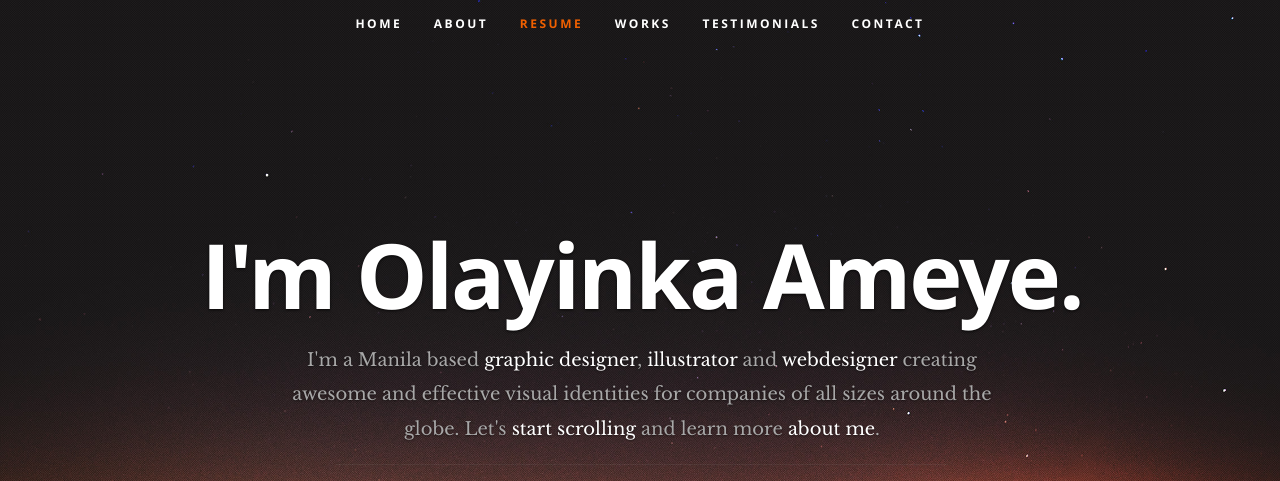
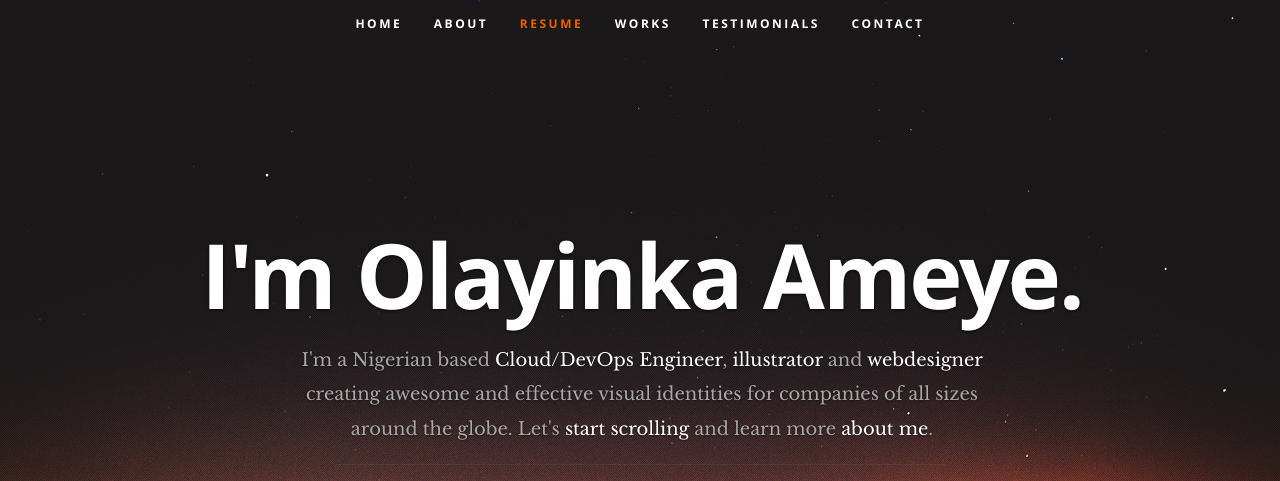
Before and after one commit to thisameye/Azure-Cloud-Resume-Challenge-2022, a plain HTML site: page index.html in a window 1280 px wide. Shown: the top 481 px of the page. Drawn offline with nearby package versions, Linux system fonts and the light colour scheme.

Commit message:
1stResumeChallenge

```diff
--- a/index.html
+++ b/index.html
@@ -57,7 +57,7 @@
       <div class="row banner">
          <div class="banner-text">
             <h1 class="responsive-headline">I'm Olayinka Ameye.</h1>
-            <h3>I'm a Manila based <span>graphic designer</span>, <span>illustrator</span> and <span>webdesigner</span> creating awesome and
+            <h3>I'm a Nigerian based <span>Cloud/DevOps Engineer</span>, <span>illustrator</span> and <span>webdesigner</span> creating awesome and
             effective visual identities for companies of all sizes around the globe. Let's <a class="smoothscroll" href="#about">start scrolling</a>
             and learn more <a class="smoothscroll" href="#about">about me</a>.</h3>
             <hr />
```
